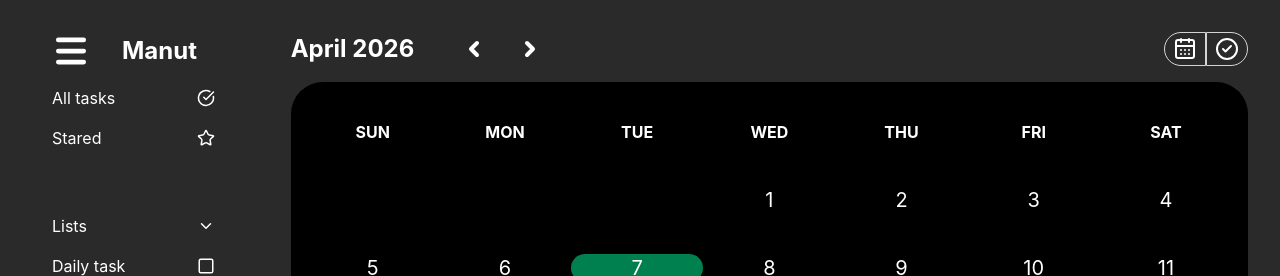
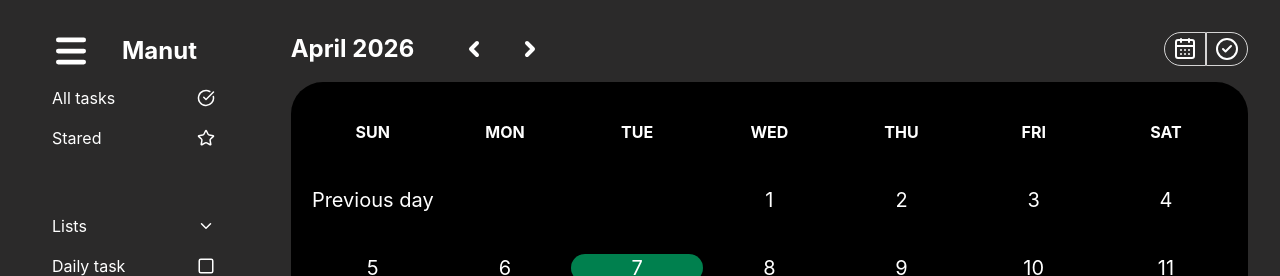
Before and after one commit to wee08/no-nameyet, a React (Vite) app: page / in a window 1280 px wide. Shown: the top 276 px of the page. Built offline with nearby package versions, Linux system fonts and the light colour scheme.

Commit message:
defined the total of previos month and start day of previous month

```diff
--- a/src/components/CalendarRender.jsx
+++ /dev/null
@@ -1,16 +0,0 @@
-import calendar from "dayjs/plugin/calendar"; // ES 2015
-import dayjs from "dayjs";
-
-var cal = require("dayjs/plugin/calendar");
-
-dayjs.extend(cal);
-
-dayjs().cal(dayjs("2008-01-01"));
-dayjs().cal(null, {
-  sameDay: "[Today at] h:mm A", // The same day ( Today at 2:30 AM )
-  nextDay: "[Tomorrow at] h:mm A", // The next day ( Tomorrow at 2:30 AM )
-  nextWeek: "dddd [at] h:mm A", // The next week ( Sunday at 2:30 AM )
-  lastDay: "[Yesterday at] h:mm A", // The day before ( Yesterday at 2:30 AM )
-  lastWeek: "[Last] dddd [at] h:mm A", // Last week ( Last Monday at 2:30 AM )
-  sameElse: "DD/MM/YYYY", // Everything else ( 17/10/2011 )
-});
--- a/src/components/HeaderBar.jsx
+++ b/src/components/HeaderBar.jsx
@@ -1,8 +1,9 @@
 import dayjs from "dayjs";
 import assets from "../assets/assets";
 import { ChevronLeft, ChevronRight } from "lucide-react";
-import Calendar from "./Calendar";
 import { useState } from "react";
+import Calendar from "./calendar/Calendar";
+
 const HeaderBar = () => {
   const m = dayjs().format("MMMM");
   const y = dayjs().format("YYYY");
--- a/src/components/Calendar.jsx
+++ b/src/components/calendar/Calendar.jsx
@@ -1,3 +1,4 @@
+import dayjs from "dayjs";
 import RenderCalendarCell from "./RenderCalendarCell";
 
 const Calendar = () => {
--- /dev/null
+++ b/src/components/calendar/DisplayPreviousDate.jsx
@@ -0,0 +1,22 @@
+import dayjs from "dayjs";
+const DisplayPreviousDate = () => {
+  const current = dayjs();
+  const PreM = current.subtract(1, "month");
+  const total = PreM.daysInMonth();
+
+  const start = PreM.startOf("month");
+  const startDay = start.day();
+  console.log(total);
+
+  return (
+    <>
+      <div
+        style={{ gridColumnStart: startDay + 1 }}
+        className={`col-start-1 w-full my-5 text-center flex justify-center items-center text-xl`}>
+        Previous day
+      </div>
+    </>
+  );
+};
+
+export default DisplayPreviousDate;
--- a/src/components/RenderCalendarCell.jsx
+++ b/src/components/calendar/RenderCalendarCell.jsx
@@ -1,34 +1,24 @@
-import React from "react";
 import dayjs from "dayjs";
+import DisplayPreviousDate from "./DisplayPreviousDate";
 
 const RenderCalendarCell = () => {
+  const daysOfMonth = [];
+
   let current = dayjs();
-
   const start = current.startOf("month");
   const startDay = start.day();
 
-  const preMonth = current.subtract(1, "month").daysInMonth();
-  const nextMonth = current.add(1, "month").daysInMonth();
-
   const total = current.daysInMonth();
   const currentDay = current.date();
-
-  const daysOfMonth = [];
-
-  let AddStartDay = startDay;
 
   for (let i = 1; i <= total; i++) {
     daysOfMonth.push(i);
   }
 
-  console.log(startDay);
-
   return (
     <>
+      <DisplayPreviousDate />
       {daysOfMonth.map((day, idx) => {
-        {
-          AddStartDay += 1;
-        }
         return (
           <div
             key={idx}
```
